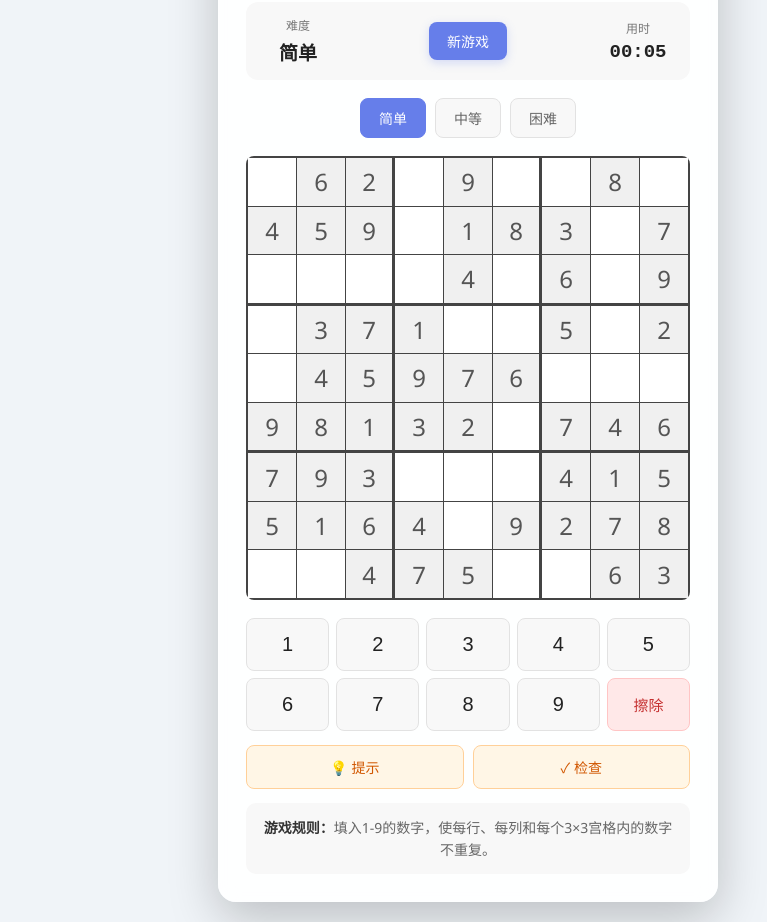
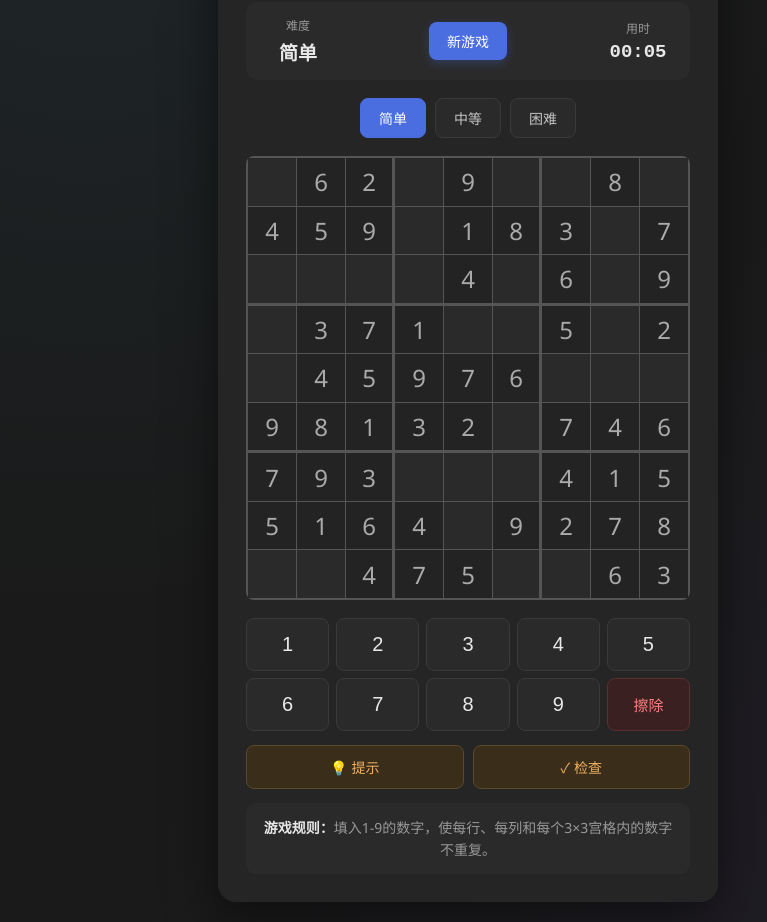
Before and after one commit to block-0N/games, a website built with Vite: page sudoku.html in a window 1280 px wide. Shown: the part 113-1035 px from the top of the page, without its empty margins (172-939 px from the left). Built offline with nearby package versions, Linux system fonts and the dark colour scheme.

Commit message:
design(sudoku): add dark mode support

```diff
--- a/src/games/sudoku/style.css
+++ b/src/games/sudoku/style.css
@@ -417,3 +417,180 @@ h1 {
         font-size: 12px
     }
 }
+
+
+/* ============================================
+   深色模式适配
+   ============================================ */
+
+@media (prefers-color-scheme: dark) {
+    body {
+        background-color: #1a1a1a;
+        background-image:
+            radial-gradient(at 20% 0%, rgba(96, 205, 255, 0.06) 0%, transparent 50%),
+            radial-gradient(at 80% 100%, rgba(139, 92, 246, 0.05) 0%, transparent 50%);
+        color: #e8e8e8;
+    }
+
+    ::-webkit-scrollbar-track {
+        background: #2a2a2a;
+    }
+
+    ::-webkit-scrollbar-thumb {
+        background: #444;
+    }
+
+    .container {
+        background: rgba(38, 38, 38, 0.92);
+        box-shadow: 0 16px 50px rgba(0, 0, 0, 0.5);
+    }
+
+    h1 {
+        color: #f0f0f0;
+        text-shadow: 0 1px 3px rgba(0, 0, 0, 0.4);
+    }
+
+    .game-info {
+        background: #2a2a2a;
+    }
+
+    .info-label {
+        color: #999;
+    }
+
+    .info-value {
+        color: #e8e8e8;
+    }
+
+    .new-game-btn {
+        background: #4a6ee0;
+        box-shadow: 0 3px 10px rgba(74, 110, 224, 0.3);
+    }
+
+    .new-game-btn:hover {
+        background: #5a7ef0;
+    }
+
+    .difficulty-btn {
+        background: #2a2a2a;
+        border-color: #3a3a3a;
+        color: #c5c5c5;
+    }
+
+    .difficulty-btn:hover {
+        background: #333;
+    }
+
+    .difficulty-btn.active {
+        background: #4a6ee0;
+        border-color: #4a6ee0;
+        color: #fff;
+    }
+
+    .game-board {
+        background: #555;
+    }
+
+    .cell {
+        background: #2a2a2a;
+        color: #e8e8e8;
+    }
+
+    .cell:hover {
+        background: #333;
+    }
+
+    .cell.selected {
+        background: #1e3a5f;
+        box-shadow: inset 0 0 0 3px #4a90e2;
+        color: #fff;
+    }
+
+    .cell.highlighted {
+        background: #1a2a3d;
+    }
+
+    .cell.error {
+        background: #4a2020;
+        color: #ff8080;
+    }
+
+    .cell.fixed {
+        background: #232323;
+        color: #aaa;
+    }
+
+    .cell.fixed:hover {
+        background: #232323;
+    }
+
+    .cell.correct {
+        background: #1a3a1a;
+        color: #6ccb5f;
+    }
+
+    .cell:nth-child(3n) {
+        border-right-color: #555;
+    }
+
+    .cell:nth-child(n+19):nth-child(-n+27),
+    .cell:nth-child(n+46):nth-child(-n+54) {
+        border-bottom-color: #555;
+    }
+
+    .num-btn {
+        background: #2a2a2a;
+        border-color: #3a3a3a;
+        color: #e8e8e8;
+    }
+
+    .num-btn:hover {
+        background: #333;
+    }
+
+    .num-btn.erase-btn {
+        background: #3a2020;
+        border-color: #5a3030;
+        color: #ff8080;
+    }
+
+    .num-btn.erase-btn:hover {
+        background: #4a2828;
+    }
+
+    .control-btn {
+        background: #3a2e1a;
+        border-color: #5a4a2a;
+        color: #f0b060;
+    }
+
+    .control-btn:hover {
+        background: #4a3a20;
+    }
+
+    .instructions {
+        background: #2a2a2a;
+        color: #999;
+    }
+
+    .instructions strong {
+        color: #e8e8e8;
+    }
+
+    .game-message {
+        background: rgba(30, 30, 30, 0.94);
+    }
+
+    .game-message.game-won {
+        background: rgba(30, 90, 35, 0.94);
+    }
+
+    .game-message.game-lost {
+        background: rgba(120, 30, 25, 0.94);
+    }
+
+    .retry-btn {
+        background: #333;
+        color: #e8e8e8;
+    }
+}
```
